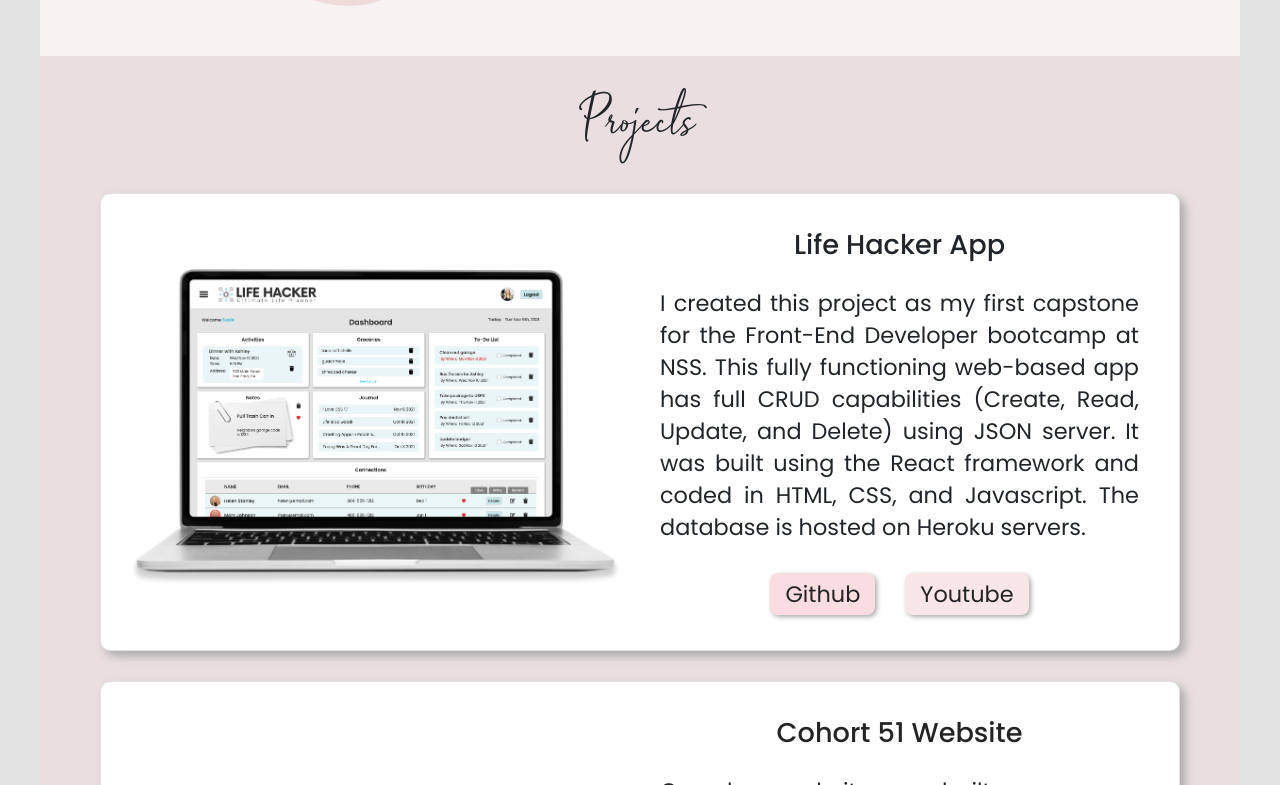
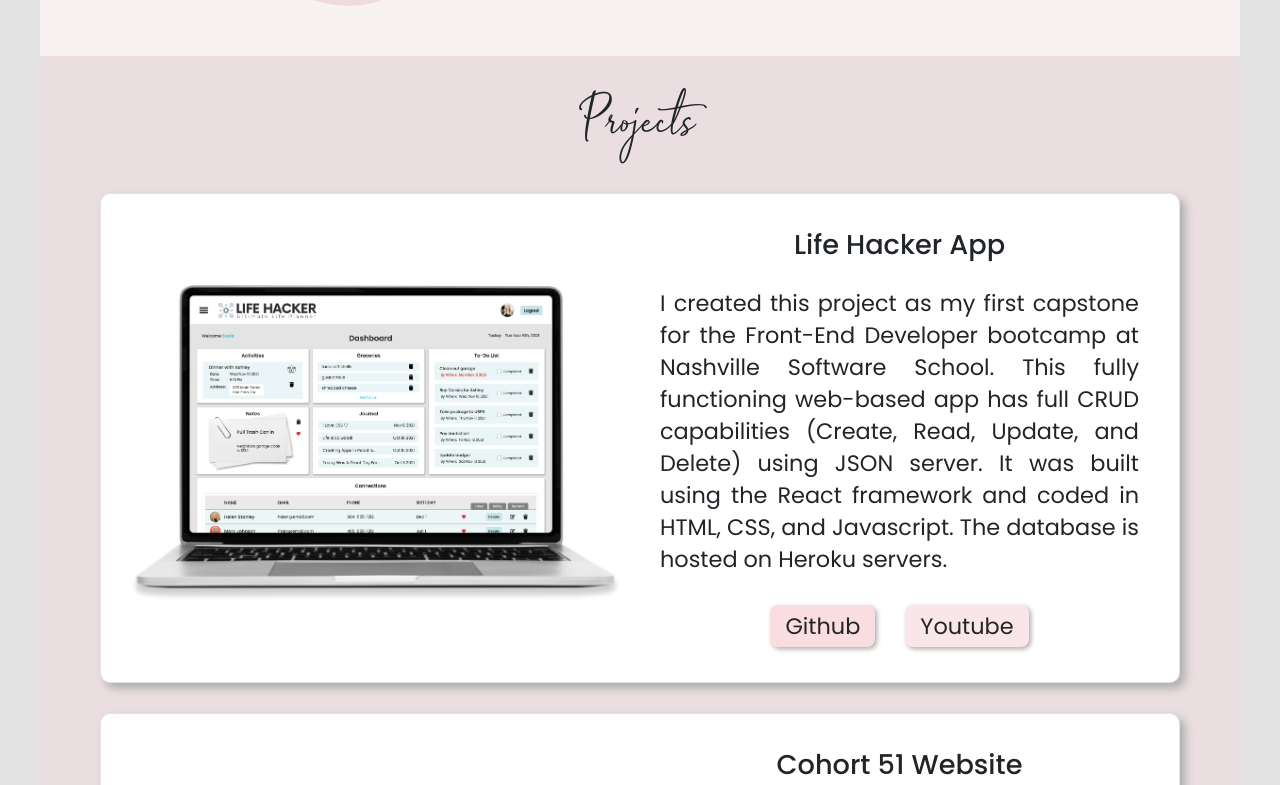
Before and after one commit to SusieCodes/SusieCodes.github.io, a React (Create React App) app: page / in a window 1280 px wide. Shown: the part 613-1398 px from the top of the page. Built offline with nearby package versions, Linux system fonts and the light colour scheme; no server answers.

Commit message:
updated lifehacker description again

```diff
--- a/src/components/Projects.js
+++ b/src/components/Projects.js
@@ -17,11 +17,11 @@ export const Projects = () => {
               <h2>Life Hacker App</h2>
               <p>
                 I created this project as my first capstone for the Front-End
-                Developer bootcamp at NSS. This fully functioning web-based app
-                has full CRUD capabilities (Create, Read, Update, and Delete)
-                using JSON server. It was built using the React framework and
-                coded in HTML, CSS, and Javascript. The database is hosted on
-                Heroku servers.
+                Developer bootcamp at Nashville Software School. This fully
+                functioning web-based app has full CRUD capabilities (Create,
+                Read, Update, and Delete) using JSON server. It was built using
+                the React framework and coded in HTML, CSS, and Javascript. The
+                database is hosted on Heroku servers.
               </p>
 
               <div className="btn-wrapper">
```
